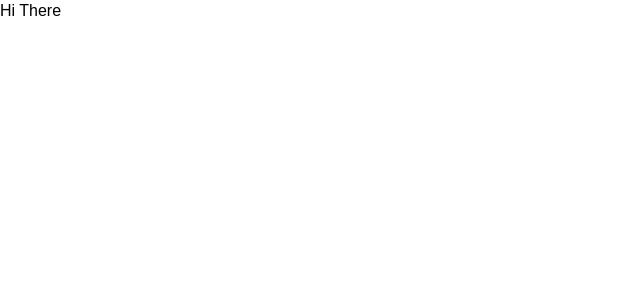
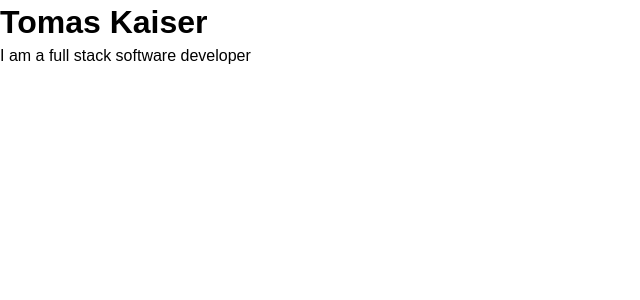
Before and after one commit to Tomas-Kaiser/portfolio, a React (Create React App) app: page / in a window 1280 px wide. Shown: the top 300 px of the page, without its empty margins (0-640 px from the left). Built offline with nearby package versions, Linux system fonts and the light colour scheme.

Commit message:
Added Header component

```diff
--- a/src/App.js
+++ b/src/App.js
@@ -1,11 +1,13 @@
 import React, { Component } from 'react';
+import Header from './components/layout/Header';
+
 import './App.css';
 
 class App extends Component {
   render() {
     return(
       <div className="App">
-        Hi There
+        <Header />
       </div>
     )
   }
--- /dev/null
+++ b/src/components/layout/Header.js
@@ -0,0 +1,12 @@
+import React from 'react';
+
+function Header() {
+   return(
+      <header>
+         <h1>Tomas Kaiser</h1>
+         <p>I am a full stack software developer</p>
+      </header>
+   )
+}
+
+export default Header;
```
